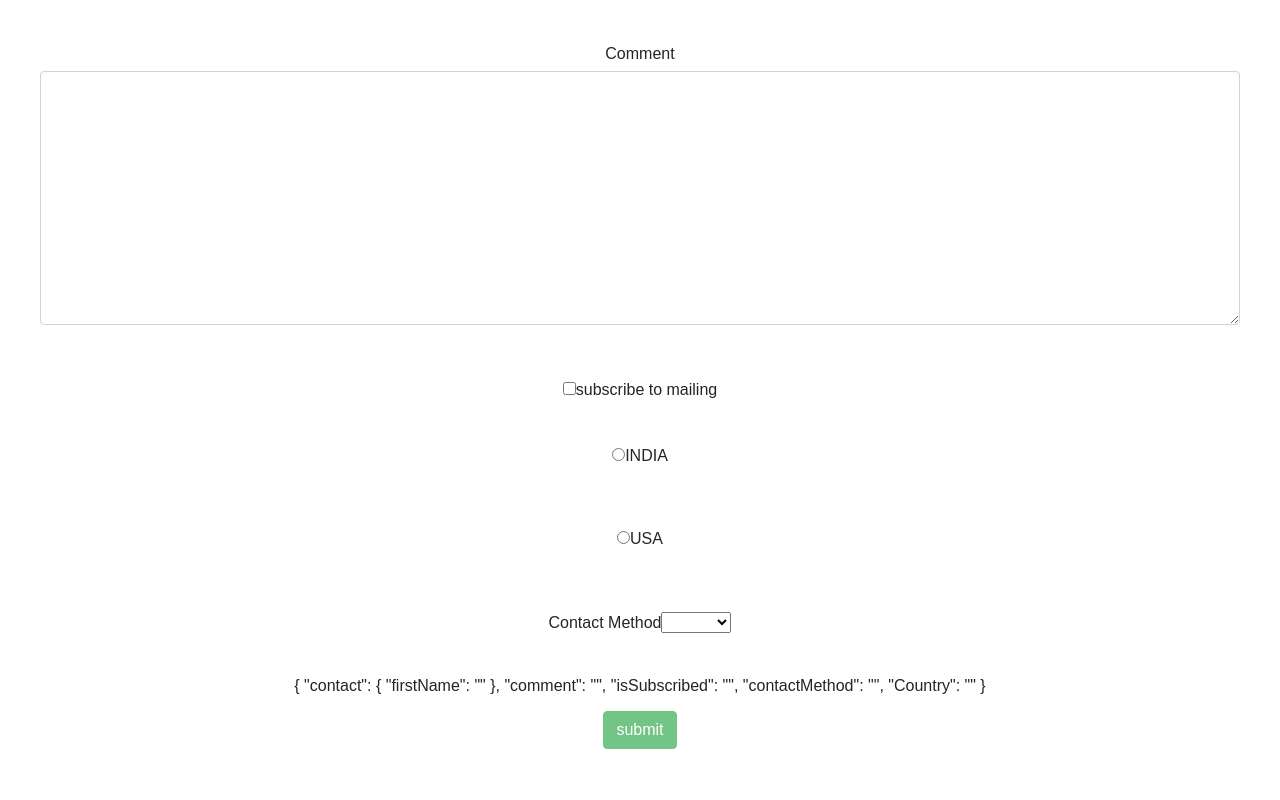
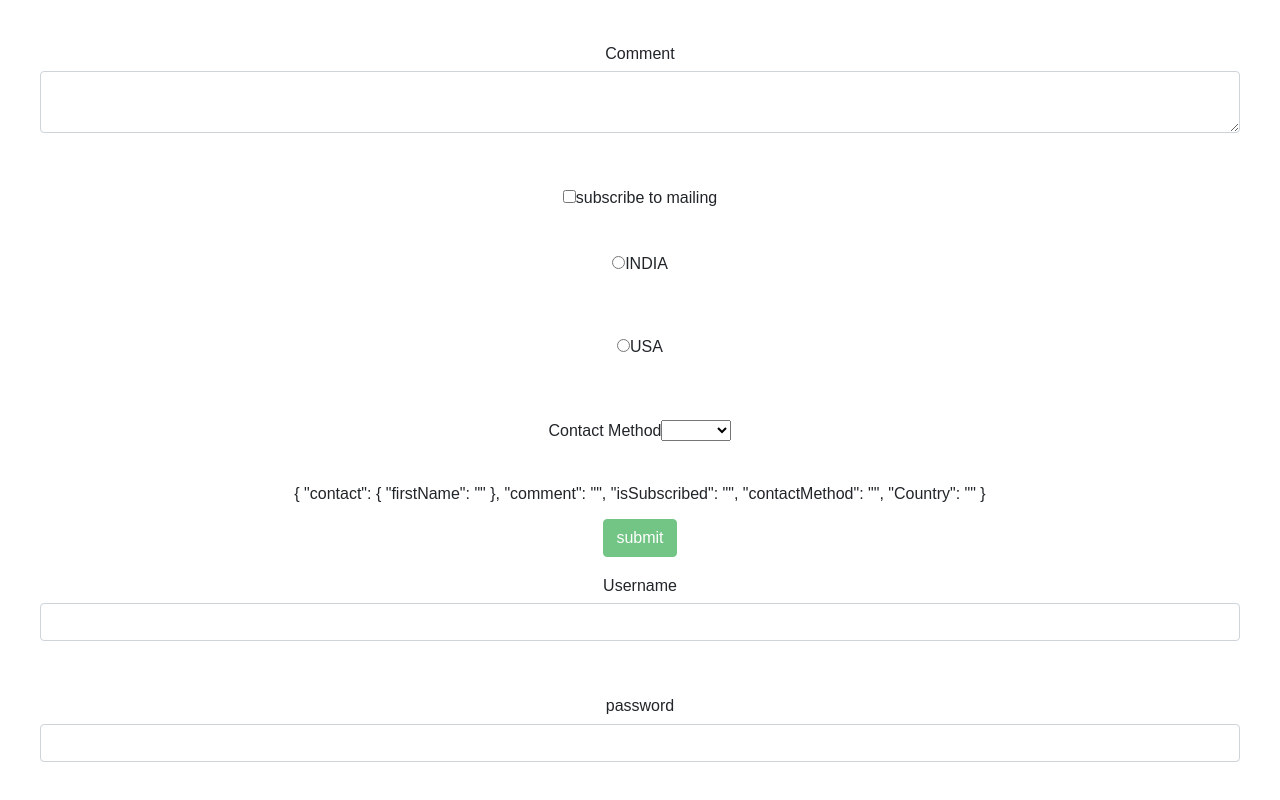
Before and after one commit to manikandanravi94/AngularDemo, an Angular app: page / in a window 1280 px wide. Shown: the part 1061-1861 px from the top of the page. Before the commit the page ends 1830 px from the top, so only its background shows below. Built offline with nearby package versions, Linux system fonts and the light colour scheme.

Commit message:
signup component is added for reactive forms example

```diff
--- a/src/app/app.module.ts
+++ b/src/app/app.module.ts
@@ -1,6 +1,6 @@
 import { BrowserModule } from '@angular/platform-browser';
 import { NgModule } from '@angular/core';
-import {FormsModule} from '@angular/forms';
+import {FormsModule, ReactiveFormsModule} from '@angular/forms';
 
 import { AppRoutingModule } from './app-routing.module';
 import { AppComponent } from './app.component';
@@ -9,15 +9,16 @@ import { CourseService } from './courses/courseservice.service';
 import { SummaryPipe } from './Custompipes/SummaryPipe';
 import { FavouriteComponent } from './courses/favourite/favourite.component';
 import { InputformatDirective } from './directives/inputformat.directive';
+import { SignupFormComponentComponent } from './signup-form-component/signup-form-component.component';
 
 @NgModule({
   declarations: [
     AppComponent,
-    CoursesComponent,SummaryPipe, FavouriteComponent, InputformatDirective
+    CoursesComponent,SummaryPipe, FavouriteComponent, InputformatDirective, SignupFormComponentComponent
   ],
   imports: [
     BrowserModule,
-    AppRoutingModule,FormsModule
+    AppRoutingModule,FormsModule, ReactiveFormsModule
   ],
   providers: [CourseService],
   bootstrap: [AppComponent]
--- a/src/app/courses/courses.component.html
+++ b/src/app/courses/courses.component.html
@@ -58,4 +58,6 @@ view or view to component we need to create those properties explicitly by using
 when you inspect the element in the browser, this ng-content tag will present inside the <div> tag,
   if you dont want the tag to be shown at the browser, you can use the ng-container tag-->
 </app-favourite>
+
+<app-signup-form-component></app-signup-form-component>
 </html>
--- a/src/app/courses/favourite/favourite.component.html
+++ b/src/app/courses/favourite/favourite.component.html
@@ -52,6 +52,8 @@ directly assign that to directive as shown below
     like valid pristine errors etc, we can use those for validations
 -->
 <form #f="ngForm" (ngSubmit)="submit(f)">
+    <!-- model group can be applied to the complex forms, we can segregate the shipping details from contact
+        detail form their corresponding validations can be done at the same area-->
     <div ngModelGroup="contact">
     <div class="form-group">
         <label for="firstName">FirstName</label>
@@ -65,7 +67,7 @@ directly assign that to directive as shown below
 </div>
     <div class="form-group">
         <label for="comment">Comment</label>
-        <textarea ngModel name="comment" id="comment" cols="30" rows="10" #comment="ngModel"
+        <textarea ngModel name="comment" id="comment" cols="30" rows="2" #comment="ngModel"
             class="form-control"></textarea>
     </div>
     <div class="checkbox">
@@ -78,7 +80,7 @@ directly assign that to directive as shown below
     if we want to bind complex object, we need to use [ngValue] to bind it-->
     <div class="form-group" *ngFor="let country of countryList">
             <label>
-            <input ngModel name="Country" id="contactMethod" type="radio" [value]="country.id">{{country.name}}
+            <input ngModel name="Country" type="radio" [value]="country.id">{{country.name}}
         </label>
         </div>
     <div class="form-group">
--- /dev/null
+++ b/src/app/signup-form-component/signup-form-component.component.html
@@ -0,0 +1,10 @@
+<form [formGroup]="form">
+<div class="form-group">
+  <label for="username">Username</label>
+  <input class="form-control" formControlName="username" type="text" name="username" id="username"/>
+</div>
+<div class="form-group">
+    <label for="password">password</label>
+    <input class="form-control" formControlName="password" type="password" name="password" id="password"/>
+  </div>
+</form>
--- /dev/null
+++ b/src/app/signup-form-component/signup-form-component.component.ts
@@ -0,0 +1,21 @@
+import { Component, OnInit } from '@angular/core';
+import { FormGroup, FormControl } from '@angular/forms';
+
+@Component({
+  selector: 'app-signup-form-component',
+  templateUrl: './signup-form-component.component.html',
+  styleUrls: ['./signup-form-component.component.css']
+})
+export class SignupFormComponentComponent implements OnInit {
+
+  constructor() { }
+
+  ngOnInit() {
+  }
+
+  form = new FormGroup({
+    username: new FormControl(),
+    password: new FormControl()
+  })
+
+}
```
Also changed, not shown: src/app/signup-form-component/signup-form-component.component.css (added), 1 other file (tests, documents, lock files or other folders).
